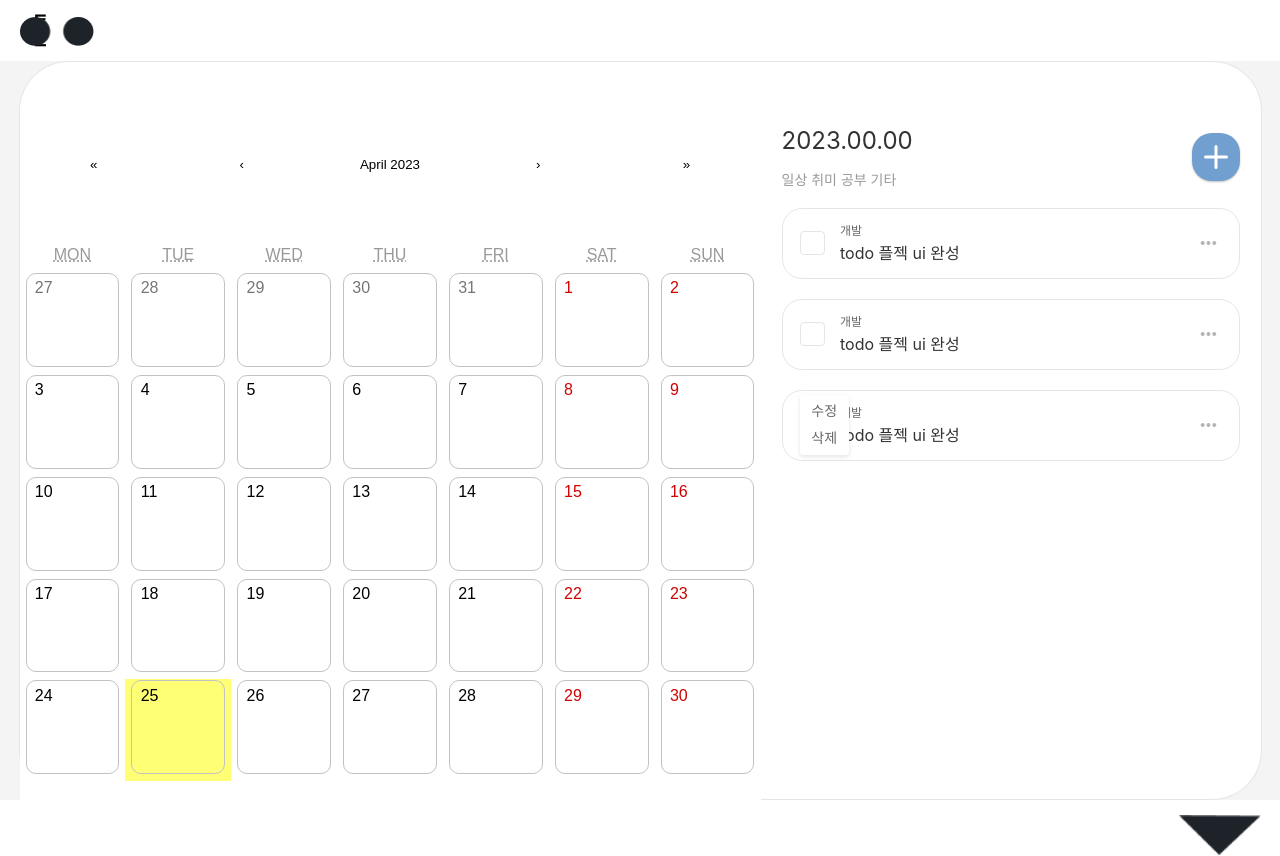
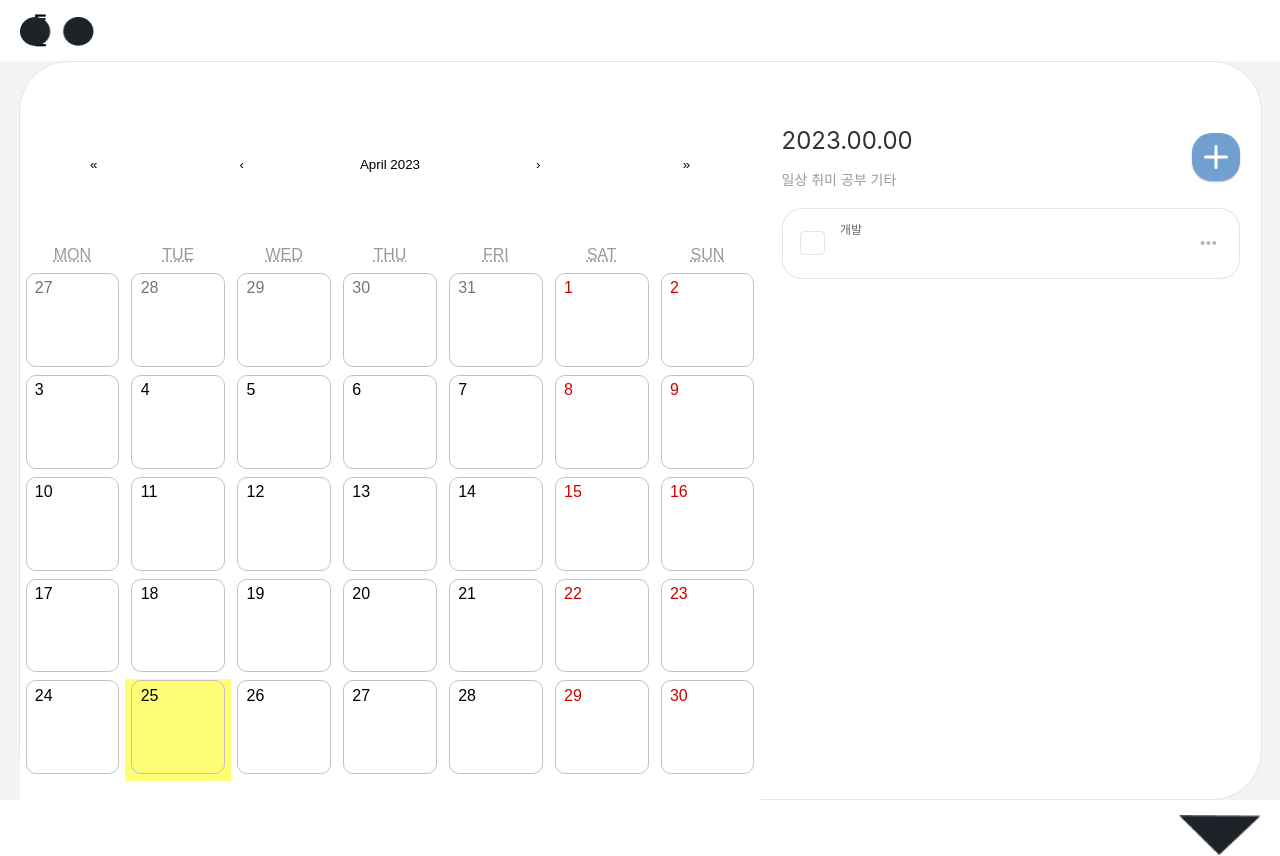
Before and after one commit to yejz0715/my-todoList-app, a React (Create React App) app: page /todo in a window 1280 px wide. Built offline with nearby package versions, Linux system fonts and the light colour scheme; sample sign-in values are in the browser's storage; a web font is replaced by a local one.

Commit message:
todoItem_ui 수정

```diff
--- a/src/components/Todo/TodoItem/index.jsx
+++ b/src/components/Todo/TodoItem/index.jsx
@@ -1,47 +1,50 @@
-import React from "react";
+import React, { useState } from "react";
 import * as S from "./style";
 import modifyBtn from "../../../assets/todo-item-modify-btn.png";
 
 const TodoItem = () => {
-  const IsCheck = () => {};
-  const ShowModifyOption = () => {};
+  const [isTodoCheck, setTodoCheck] = useState(false);
+  const [isShowModal, setShowModal] = useState(false);
+  const [detailReadOnly, setDetailReadOnly] = useState(false);
+
+  const handleTodoCheck = () => {
+    setTodoCheck((prev) => !prev);
+    setDetailReadOnly((prev) => !prev);
+  };
+
+  const showModifyOption = () => {
+    setShowModal((prev) => !prev);
+  };
+
+  const handleUpdate = () => {
+    setTodoCheck((prev) => !prev);
+  };
   return (
-    <>
-      <S.Container>
-        <S.CheckBox />
-        <S.Contents>
-          <S.Category>개발</S.Category>
-          <S.Detail>todo 플젝 ui 완성</S.Detail>
-        </S.Contents>
-        <S.ModifyButton src={modifyBtn} alt="modifyBtn" />
-      </S.Container>
-
-      <S.Container>
-        <S.CheckBox />
-        <S.Contents>
-          <S.Category>개발</S.Category>
-          <S.Detail>todo 플젝 ui 완성</S.Detail>
-        </S.Contents>
-        <S.ModifyButton src={modifyBtn} alt="modifyBtn" />
-      </S.Container>
-
-      <S.Container>
-        <S.CheckBox onChange={IsCheck} />
-        <S.Contents>
-          <S.Category>개발</S.Category>
-          <S.Detail>todo 플젝 ui 완성</S.Detail>
-        </S.Contents>
+    <S.Container onClick={() => setShowModal(false)} isTodoCheck={isTodoCheck}>
+      <S.CheckBox onClick={handleTodoCheck} isTodoCheck={isTodoCheck} />
+      <S.Contents>
+        <S.Category>개발</S.Category>
+        <S.Detail
+          type="text"
+          isTodoCheck={isTodoCheck}
+          readOnly={detailReadOnly}
+        />
+      </S.Contents>
+      <S.ModifyWarp>
         <S.ModifyButton
           src={modifyBtn}
           alt="modifyBtn"
-          onClick={ShowModifyOption}
+          onClick={(e) => {
+            showModifyOption();
+            e.stopPropagation();
+          }}
         />
-        <S.ModifyBox>
-          <S.UpdateButton>수정</S.UpdateButton>
+        <S.ModifyBox isShowModal={isShowModal}>
+          <S.UpdateButton onClick={handleUpdate}>수정</S.UpdateButton>
           <S.DeleteButton>삭제</S.DeleteButton>
         </S.ModifyBox>
-      </S.Container>
-    </>
+      </S.ModifyWarp>
+    </S.Container>
   );
 };
 
--- a/src/components/Todo/TodoItem/style.js
+++ b/src/components/Todo/TodoItem/style.js
@@ -10,12 +10,16 @@ export const Container = styled.div`
   max-height: 4.4375rem;
   padding: 0 1.0725rem;
   margin-bottom: 1.25rem;
+  background-color: ${(props) =>
+    props.isTodoCheck === true ? "#f4f4f4" : "#fff"};
   border: 1px solid rgba(0, 0, 0, 0.1);
   border-radius: 1.25rem;
 `;
 export const CheckBox = styled.div`
   width: 1.6087rem;
   height: 1.5rem;
+  background-color: ${(props) =>
+    props.isTodoCheck === true ? "var(--color-main)" : "none"};
   border: 1px solid rgba(0, 0, 0, 0.1);
   border-radius: 0.25rem;
   cursor: pointer;
@@ -33,43 +37,54 @@ export const Category = styled.label`
   font-family: "SCoreDream-Light";
   color: var(--color-text-serve);
 `;
-export const Detail = styled.label`
+export const Detail = styled.input`
+  width: 100%;
+  height: 100%;
   font-size: 1rem;
   line-height: 1.1875rem;
+  color: ${(props) =>
+    props.detailReadOnly === true ? "var(--color-text-hint)" : "#333"};
+  text-decoration: ${(props) =>
+    props.detailReadOnly === true ? "line-through" : "none"};
 `;
 
 export const ModifyWarp = styled.div`
   display: flex;
+  position: relative;
 `;
 
 export const ModifyButton = styled.img`
-  width: 1.6087rem;
-  height: 1.5rem;
+  width: 100%;
+  height: 100%;
+  max-width: 1.6087rem;
+  max-height: 1.5rem;
   cursor: pointer;
 `;
 export const ModifyBox = styled.div`
-  display: flex;
+  display: ${(props) => (props.isShowModal === true ? "flex" : "none")};
   flex-direction: column;
   justify-content: center;
   align-items: center;
   gap: 0.625rem;
   position: absolute;
-  width: 100%;
-  max-width: 3.0625rem;
-  height: 100%;
-  max-height: 3.75rem;
+  top: -1.125rem;
+  left: 0.9375rem;
+  width: 3.0625rem;
+  height: 3.75rem;
+  z-index: 99;
   filter: drop-shadow(0px 2px 2px rgba(0, 0, 0, 0.1));
   background-color: #fff;
   border-radius: 0.25rem;
+  margin-right: 0.1875rem;
 `;
-export const UpdateButton = styled.div`
+export const UpdateButton = styled.label`
   font-size: 0.875rem;
   line-height: 1.0625rem;
   font-family: "SCoreDream-Light";
   color: var(--color-text-serve);
   cursor: pointer;
 `;
-export const DeleteButton = styled.div`
+export const DeleteButton = styled.label`
   font-size: 0.875rem;
   line-height: 1.0625rem;
   font-family: "SCoreDream-Light";
```
